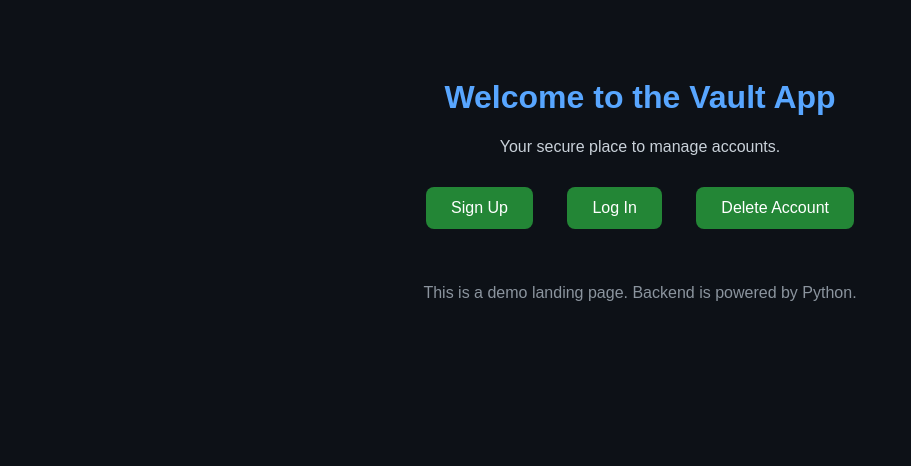
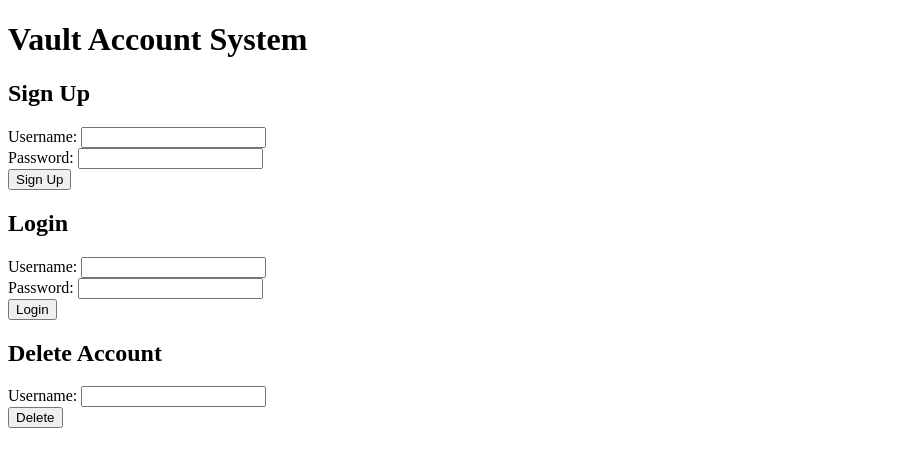
Before and after one commit to aa1-alpha/zzzz, a plain HTML site: page index.html in a window 1280 px wide. Shown: the whole page, without its empty margins (0-911 px from the left). Drawn offline with Linux system fonts and the light colour scheme.

Commit message:
Update index.html

```diff
--- a/index.html
+++ b/index.html
@@ -1,49 +1,29 @@
 <!DOCTYPE html>
-<html lang="en">
+<html>
 <head>
-    <meta charset="UTF-8">
     <title>Vault App</title>
-    <style>
-        body {
-            font-family: Arial, sans-serif;
-            background-color: #0d1117;
-            color: #c9d1d9;
-            text-align: center;
-            padding: 50px;
-        }
-
-        h1 {
-            color: #58a6ff;
-        }
-
-        .btn {
-            display: inline-block;
-            padding: 12px 25px;
-            margin: 15px;
-            background-color: #238636;
-            color: white;
-            border: none;
-            border-radius: 8px;
-            font-size: 16px;
-            cursor: pointer;
-            text-decoration: none;
-        }
-
-        .btn:hover {
-            background-color: #2ea043;
-        }
-    </style>
 </head>
 <body>
+    <h1>Vault Account System</h1>
 
-    <h1>Welcome to the Vault App</h1>
-    <p>Your secure place to manage accounts.</p>
+    <h2>Sign Up</h2>
+    <form action="/signup" method="post">
+        Username: <input name="username" required><br>
+        Password: <input name="password" type="password" required><br>
+        <button type="submit">Sign Up</button>
+    </form>
 
-    <a href="#" class="btn">Sign Up</a>
-    <a href="#" class="btn">Log In</a>
-    <a href="#" class="btn">Delete Account</a>
+    <h2>Login</h2>
+    <form action="/login" method="post">
+        Username: <input name="username" required><br>
+        Password: <input name="password" type="password" required><br>
+        <button type="submit">Login</button>
+    </form>
 
-    <p style="margin-top: 40px; color: #8b949e;">This is a demo landing page. Backend is powered by Python.</p>
-
+    <h2>Delete Account</h2>
+    <form action="/delete" method="post">
+        Username: <input name="username" required><br>
+        <button type="submit">Delete</button>
+    </form>
 </body>
 </html>
```
